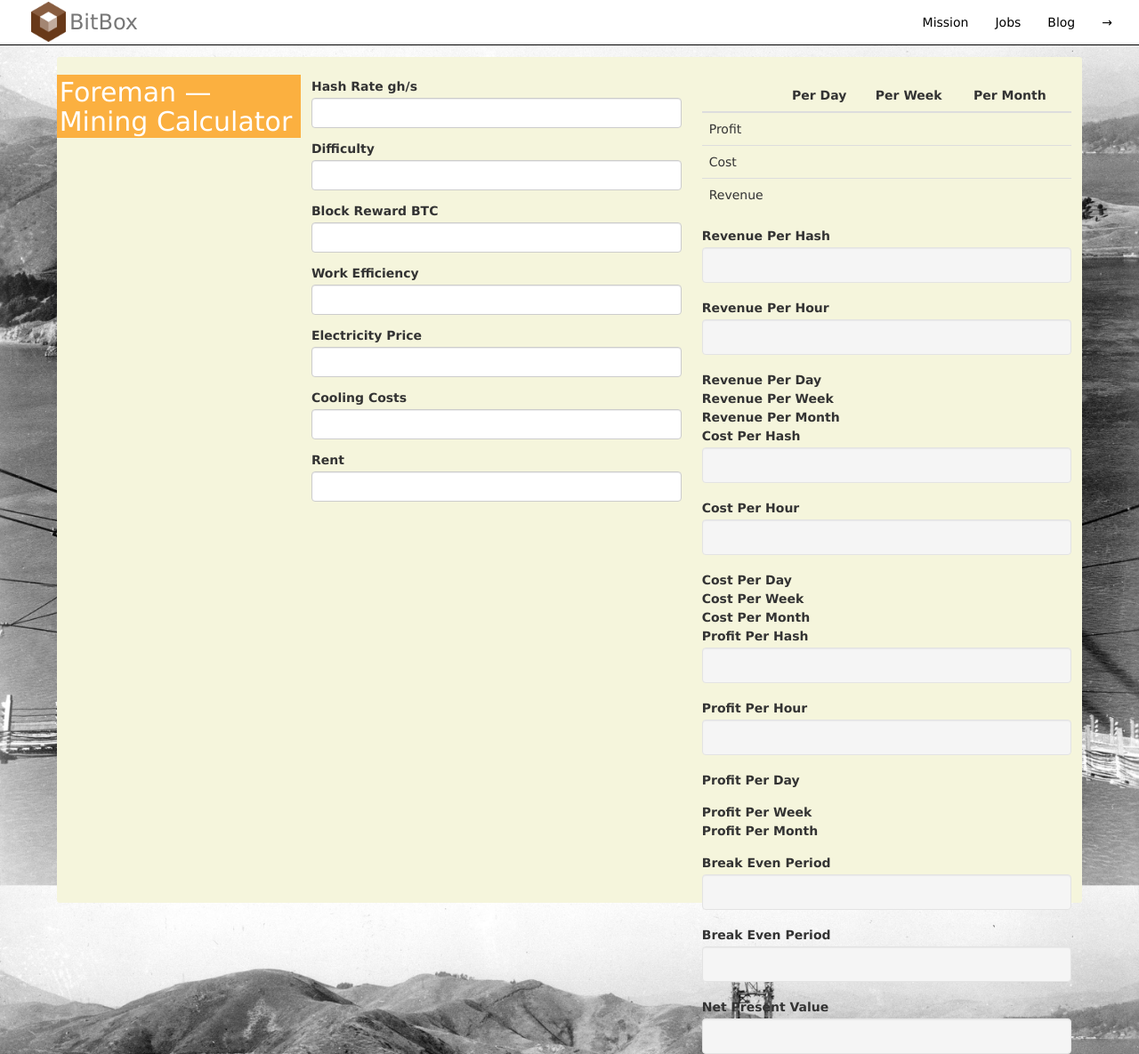
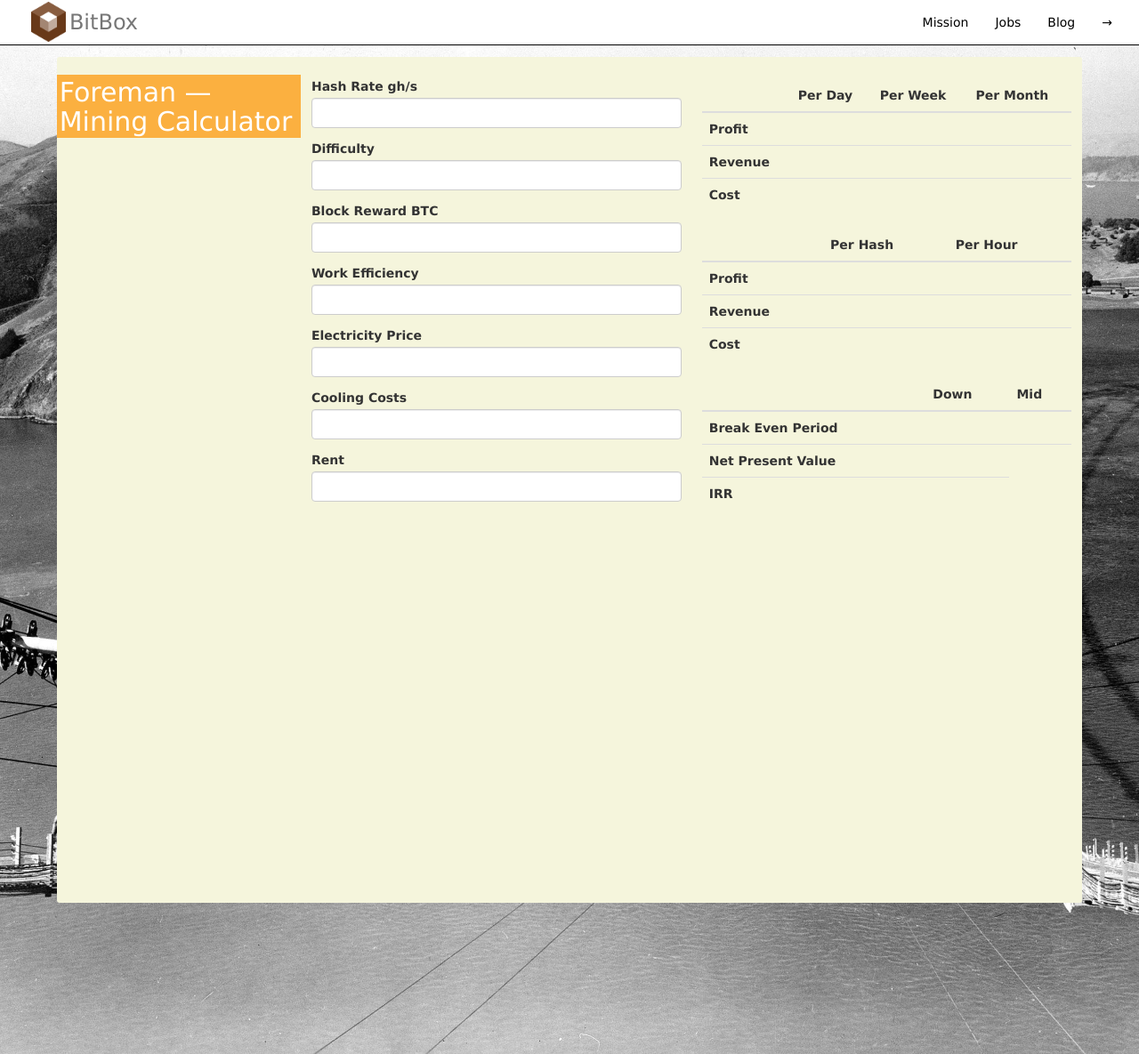
Before and after one commit to inbitbox/inbitbox.github.io, a Jekyll site: the page built from foreman.html, in a window 1280 px wide and 1185 px high. Shown: the whole window at 89% size. Built offline with Jekyll 4.4.1, drawn with Linux system fonts in a browser that asks for light colours; nearby versions of some CDN libraries.

Commit message:
Refactored remaining output variable(advanced + financials) display into html tables

```diff
--- a/foreman.html
+++ b/foreman.html
@@ -44,105 +44,68 @@ layout: default
         <table class=table>
             <thead><tr><th></th><th>Per Day</th><th>Per Week</th><th>Per Month</th></th></tr></thead>
             <tbody>
-                <tr><td>Profit</td>
-                <td><output id="profit_per_day" name="profit_per_day" form="screenForm"></output></td>
-                <td><output id="profit_per_week" name="profit_per_week" form="screenForm"></output></div></td>
-                <td><output id="profit_per_month" name="profit_per_month" form="screenForm"></output></td>
+                <tr><th>Profit</th>
+                    <td><output id="profit_per_day" name="profit_per_day" form="screenForm"></output></td>
+                    <td><output id="profit_per_week" name="profit_per_week" form="screenForm"></output></td>
+                    <td><output id="profit_per_month" name="profit_per_month" form="screenForm"></output></td>
                 </tr>
-                <tr><td>Cost</td>
-                <td><output id="cost_per_day" name="cost_per_day" form="screenForm"></output></div></td>
-                <td><output id="cost_per_week" name="cost_per_week" form="screenForm"></output></div></td>
-                <td><output id="cost_per_month" name="cost_per_month" form="screenForm"></output></div></td>
+
+                <tr><th>Revenue</th>
+                    <td><output id="revenue_per_day" name="revenue_per_day" form="screenForm"></output></td>
+                    <td><output id="revenue_per_week" name="revenue_per_week" form="screenForm"></output></td>
+                    <td><output id="revenue_per_month" name="revenue_per_month" form="screenForm"></output></td>
                 </tr>
-                <tr><td>Revenue</td>
-                <td><output id="revenue_per_day" name="revenue_per_day" form="screenForm"></output></div></td>
-                <td><output id="revenue_per_week" name="revenue_per_week" form="screenForm"></output></div></td>
-                <td><output id="revenue_per_month" name="revenue_per_month" form="screenForm"></output></div></td>
+                <tr><th>Cost</th>
+                    <td><output id="cost_per_day" name="cost_per_day" form="screenForm"></output></td>
+                    <td><output id="cost_per_week" name="cost_per_week" form="screenForm"></output></td>
+                    <td><output id="cost_per_month" name="cost_per_month" form="screenForm"></output></td>
+                </tr>
+            </tbody>
+        </table>
+        <table class="table">
+            <thead><tr><th></th><th>Per Hash</td><th>Per Hour</th></tr></thead>
+            <tbody>
+                <tr>
+                    <th>Profit</th>
+                    <td><output id="profit_per_hash" name="profit_per_hash" form="screenForm"></output>
+                    </td>
+                    <td><output id="profit_per_hour" name="profit_per_hour" form="screenForm"></output>
+                    </td>
+                </tr>
+                <tr><th>Revenue</th>
+                    <td><output id="revenue_per_hash" name="revenue_per_hash" form="screenForm"></output>
+                    </td>
+                    <td><output id="revenue_per_hour" name="revenue_per_hour" form="screenForm"></output>
+                    </td>
+                </tr>
+                <tr><th>Cost</th>
+                    <td><output id="cost_per_hash" name="cost_per_hash" form="screenForm" "></output>
+                    </td>
+                    <td><output id="cost_per_hour" name="cost_per_hour" form="screenForm"></output>
+                    </td>
                 </tr>
             </tbody>
 
         </table>
-        <form id="screenForm">
+        <table class="table">
+            <thead><tr><th></th><th>Down</th><th>Mid</th></tr></thead>
+            <tbody>
+                <tr>
+                    <th>Break Even Period</th>
+                    <td><output id="bep" name="bep" form="screenForm"></output></td>
+                </tr>
+                <tr>
+                    <th>Net Present Value<th>
+                    <td><output id="npv" name="npv" form="screenForm" "></output></td>
+                </tr>
+                <tr>
+                    <th>IRR</th>
+                    <td><output id="irr" name="irr" form="screenForm"></output></td>
+                </tr>
+            </tbody>
+        </table>
 
-            <!--Revenue-->
-            <div class="form-group">
-            <label>Revenue Per Hash<span class="units"></span></label>
-            <output id="revenue_per_hash" name="revenue_per_hash" class="well"></output></div>
+        <form id="screenForm"></form>
 
-            <div class="form-group">
-            <label>Revenue Per Hour<span class="units"></span></label>
-            <output id="revenue_per_hour" name="revenue_per_hour" class="well"></output></div>
-
-            <div class="form-group">
-            <label>Revenue Per Day<span class="units"></span></label>
-
-
-            <div class="form-group">
-            <label>Revenue Per Week<span class="units"></span></label>
-
-
-            <div class="form-group">
-            <label>Revenue Per Month<span class="units"></span></label>
-
-
-
-            <!-- Cost -->
-            <div class="form-group">
-            <label>Cost Per Hash<span class="units"></span></label>
-            <output id="cost_per_hash" name="cost_per_hash" class="well"></output></div>
-
-            <div class="form-group">
-            <label>Cost Per Hour<span class="units"></span></label>
-            <output id="cost_per_hour" name="cost_per_hour" class="well"></output></div>
-
-            <div class="form-group">
-            <label>Cost Per Day<span class="units"></span></label>
-
-
-            <div class="form-group">
-            <label>Cost Per Week<span class="units"></span></label>
-
-
-            <div class="form-group">
-            <label>Cost Per Month<span class="units"></span></label>
-
-
-
-            <!--Profit-->
-            <div class="form-group">
-            <label>Profit Per Hash<span class="units"></span></label>
-            <output id="profit_per_hash" name="profit_per_hash" class="well"></output></div>
-
-            <div class="form-group">
-            <label>Profit Per Hour<span class="units"></span></label>
-            <output id="profit_per_hour" name="profit_per_hour" class="well"></output></div>
-
-            <div class="form-group">
-            <label>Profit Per Day<span class="units"></span></label>
-            </div>
-
-            <div class="form-group">
-            <label>Profit Per Week<span class="units"></span></label>
-
-
-            <div class="form-group">
-            <label>Profit Per Month<span class="units"></span></label>
-            </div>
-
-
-            <!--Financials-->
-            <div class="form-group">
-            <label>Break Even Period<span class="units"></span></label>
-            <output name="BEP" class="well"></output></div>
-
-            <div class="form-group">
-            <label>Break Even Period<span class="units"></span></label>
-            <output name="BEP" class="well"></output></div>
-
-            <div class="form-group">
-            <label>Net Present Value<span class="units"></span></label>
-            <output name="NPV" class="well"></output></div>
-
-        </form>
     </div>
 </div>
```
